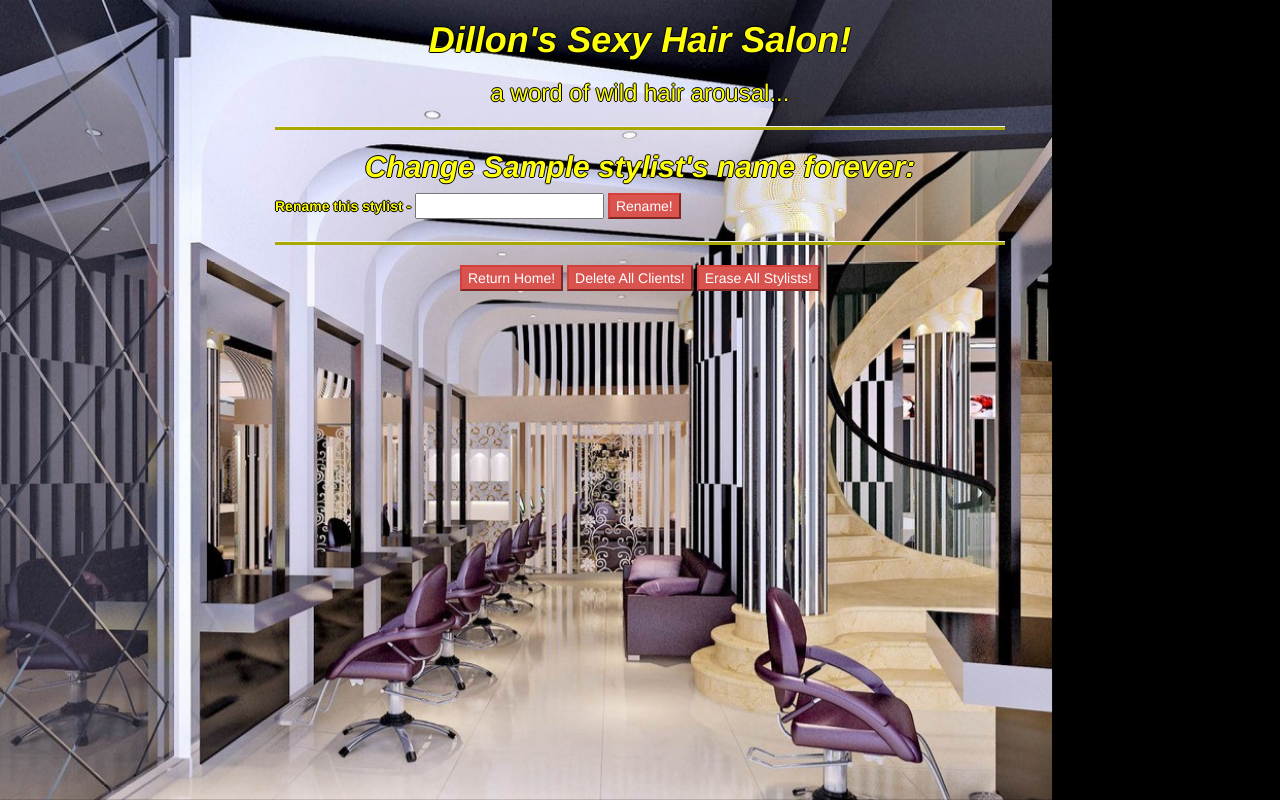
After one commit to DillonLloydLee/Hair_Salon, a PHP site: template views/stylist_edit.html.twig in a window 1280 px wide. The commit adds this page. Run offline with PHP 8.4, Linux system fonts and the light colour scheme; the template is opened without the code that fills it: most values are stand-ins (such as "Sample title", 1, 10 or a date in 2020); some libraries are stand-ins or nearby versions.

Commit message:
add stylist_edit.html.twig.

```diff
--- /dev/null
+++ b/views/stylist_edit.html.twig
@@ -0,0 +1,49 @@
+<html>
+<head>
+    <title>Dillon's Sexy Hair</title>
+    <link rel="stylesheet" href="https://maxcdn.bootstrapcdn.com/bootstrap/3.3.5/css/bootstrap.min.css">
+    <link rel="stylesheet" href="/../styles.css">
+</head>
+    <body>
+        <div class="container">
+
+            <img src="/../salon.jpg" style='position:fixed; top:0px; left:0px; height:100%; z-index:-1;'>
+
+            <div class="col-sm-2"></div>
+            <div class="col-sm-8">
+
+                <h1><center>Dillon's Sexy Hair Salon!</center></h1>
+                <h3><center>a word of wild hair arousal...</center></h3>
+                <hr>
+
+                <h2><center>Change {{ stylist.getName }}'s name forever:</center></h2>
+
+                <form action="/stylists/{{ stylist.getId }}" method="post">
+                    <input name="_method" type="hidden" value="patch">
+
+                    <label for="name">Rename this stylist - </label>
+                    <input id="name" name="name" type="text">
+
+                    <button type="submit" class="btn-danger">Rename!</button>
+                </form>
+                <br>
+                <hr>
+
+                <center>
+                    <form action="/" method="get">
+                        <button type="submit" class="btn-danger">Return Home!</button>
+                    </form>
+                    <form action="/deleted_clients" method="post">
+                        <button type="submit" class="btn-danger">Delete All Clients!</button>
+                    </form>
+                    <form action="/deleted_stylists" method="post">
+                        <button type="submit" class="btn-danger">Erase All Stylists!</button>
+                    </form>
+                </center>
+
+            </div>
+            <div class="col-sm-2"></div>
+
+        </div>
+    </body>
+</html>
--- a/web/styles.css
+++ b/web/styles.css
@@ -35,6 +35,7 @@ h3 {
 h4 {
     color: #FFFF0A;
     text-shadow: 1px 0 0 #000, 0 -1px 0 #000, 0 1px 0 #000, -1px 0 0 #000;
+    text-decoration: underline;
 }
 
 label {
```
Also changed, not shown: app/app.php (+14 -1 lines), views/stylist.html.twig (+11 -2 lines).
